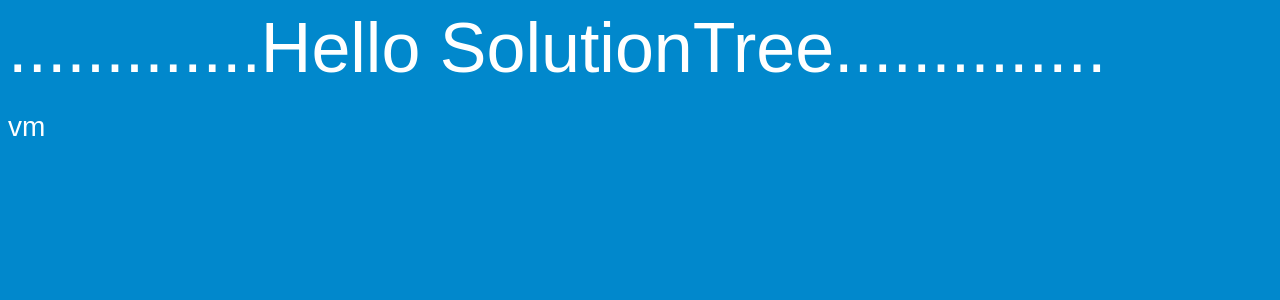
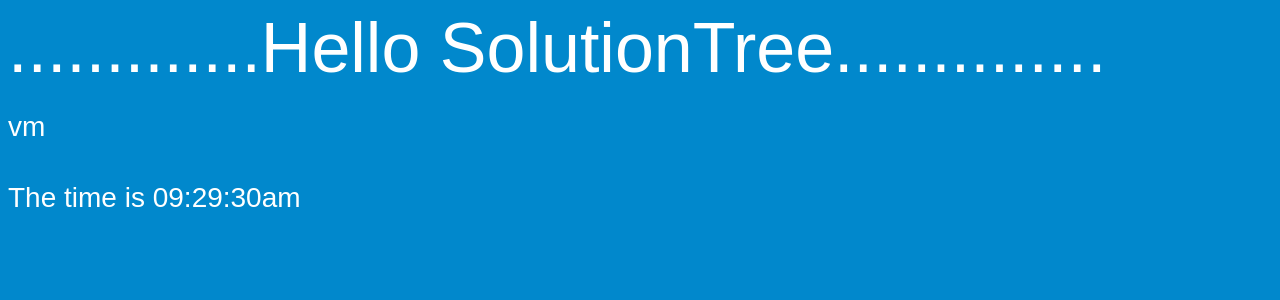
Before and after one commit to gjoseph-suyati/phpdemo, a PHP site: page / in a window 1280 px wide. Shown: the top 300 px of the page. Run offline with PHP 8.4, Linux system fonts and the light colour scheme.

Commit message:
updated php file

```diff
--- a/index.php
+++ b/index.php
@@ -30,5 +30,11 @@
     echo gethostname();
   ?>
   </h2>
+  <br>
+  <h2>
+  <?php
+   echo "The time is " . date("h:i:sa");
+  ?>
+  </h2>
   </body>
 </html>
```
